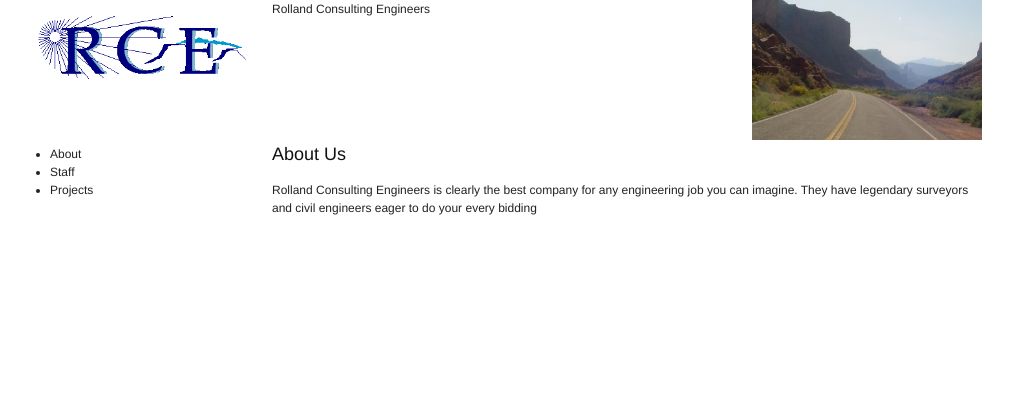
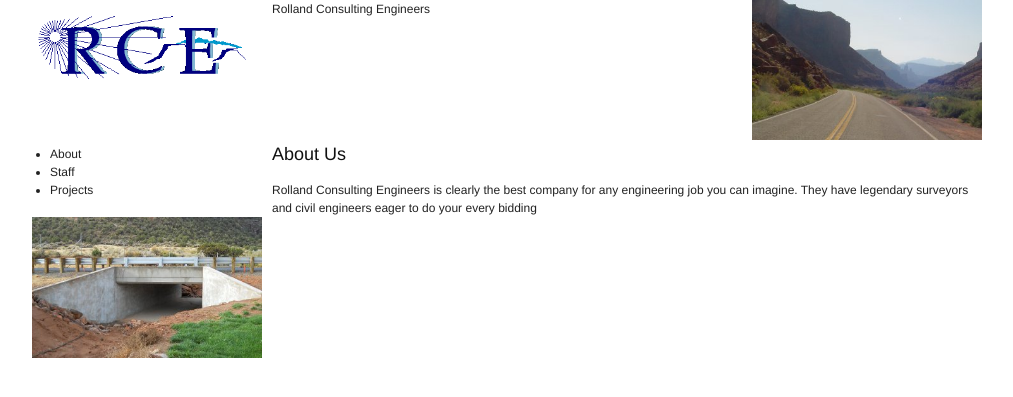
Before and after one commit to siberianluck/rcegj, a PHP site: page /index.php in a window 1280 px wide. Shown: the top 397 px of the page, without its empty margins (133-1146 px from the left). Run offline with PHP 8.4, Linux system fonts and the light colour scheme.

Commit message:
layout boxes

```diff
--- a/smarty/templates/layout.tpl
+++ b/smarty/templates/layout.tpl
@@ -24,12 +24,18 @@
             <div id="headerImg" class="span-6 last">
                     <img src="img/road.jpg" />
             </div>
-			<div id="menu" class="span-6">
+            <div class="span-6">
+                <div id="menu" class="span-6 last">
                         <ul>
                                 <li>About</li>
                                 <li>Staff</li>
                                 <li>Projects</li>
                         </ul>
+                </div>
+                <div id="colorBlock" class="span-6 last"></div>
+                <div id="sidebarImg" class="span-6 last">
+                    <img src="img/bridge.jpg" />
+                </div>
             </div>
             <div id="content" class="span-18 last">
                     {block name=content}{/block}
--- a/smarty/templates_c/0c04115701025fdf186966beead194600e6e675d.file.index.tpl.php
+++ b/smarty/templates_c/0c04115701025fdf186966beead194600e6e675d.file.index.tpl.php
@@ -1,4 +1,4 @@
-<?php /* Smarty version Smarty-3.0.7, created on 2011-04-23 10:49:23
+<?php /* Smarty version Smarty-3.0.7, created on 2011-04-28 17:37:24
          compiled from "../smarty/templates/index.tpl" */ ?>
 <?php /*%%SmartyHeaderCode:16181790304db3031307d7c1-95686427%%*/if(!defined('SMARTY_DIR')) exit('no direct access allowed');
 $_smarty_tpl->decodeProperties(array (
@@ -7,13 +7,13 @@
     '0c04115701025fdf186966beead194600e6e675d' =>
     array (
       0 => '../smarty/templates/index.tpl',
-      1 => 1303577351,
+      1 => 1304032462,
       2 => 'file',
     ),
     'e79478cf52ba14fea344c76f0d87e53c7096b9a6' =>
     array (
       0 => '../smarty/templates/layout.tpl',
-      1 => 1303577206,
+      1 => 1304033841,
       2 => 'file',
     ),
   ),
@@ -28,17 +28,42 @@
     <head>
         <title>Rolland Consulting Engineers - <?php echo $_smarty_tpl->getVariable('page')->value;?>
 </title>
+
+		<link rel="stylesheet" href="css/blueprint/screen.css" type="text/css" media="screen, projection">
+		<link rel="stylesheet" href="css/blueprint/print.css" type="text/css" media="print">
+		<!--[if lt IE 8]>
+		<link rel="stylesheet" href="css/blueprint/ie.css" type="text/css" media="screen, projection">
+		<![endif]-->
+
+		<!-- Page styles -->
+		<link rel="stylesheet" href="css/styles.css" type="text/css" media="screen" />
+
     </head>
     <body>
-        <div id="header">
+        <div class="container">
+            <div id="logo" class="span-6">
+                    <img src="img/logo.png" />
+            </div>
+            <div id="companyName" class="span-12">
                     <span>Rolland Consulting Engineers</span>
             </div>
-        <div id="menu">
+            <div id="headerImg" class="span-6 last">
+                    <img src="img/road.jpg" />
+            </div>
+            <div class="span-6">
+                <div id="menu" class="span-6 last">
                         <ul>
                                 <li>About</li>
+                                <li>Staff</li>
+                                <li>Projects</li>
                         </ul>
                 </div>
-        <div id="content">
+                <div id="colorBlock" class="span-6 last"></div>
+                <div id="sidebarImg" class="span-6 last">
+                    <img src="img/bridge.jpg" />
+                </div>
+            </div>
+            <div id="content" class="span-18 last">
 
 	<H3>About Us</h3>
 	<p>Rolland Consulting Engineers is clearly the best company for any engineering
@@ -46,8 +71,6 @@
 	to do your every bidding</p>
 
             </div>
-        <div id="footer">
-            <span>Created by Ben Mason</span>
         </div>
     </body>
 </html>
```
Also changed, not shown: 1 other file. Lines whose indentation alone changed are shown as unchanged.
